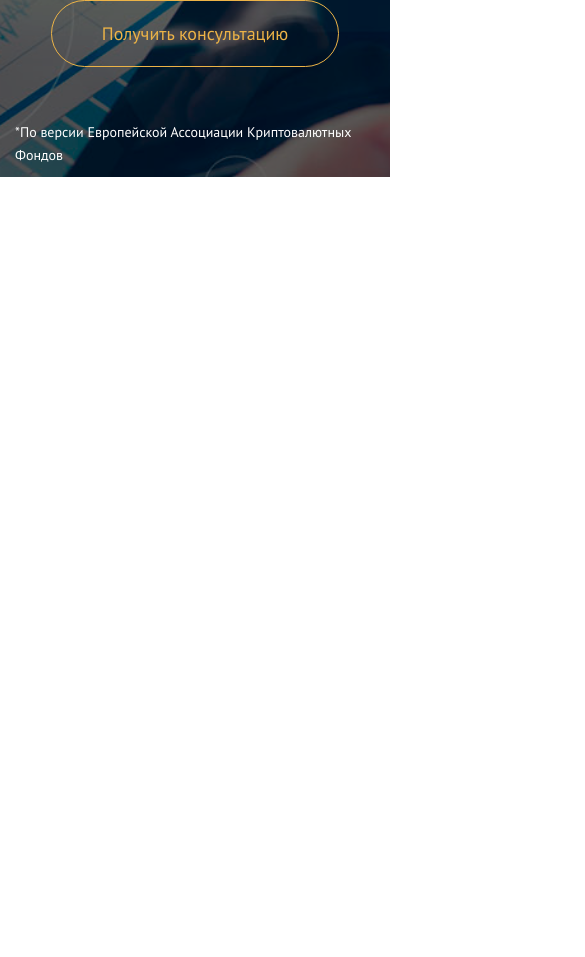
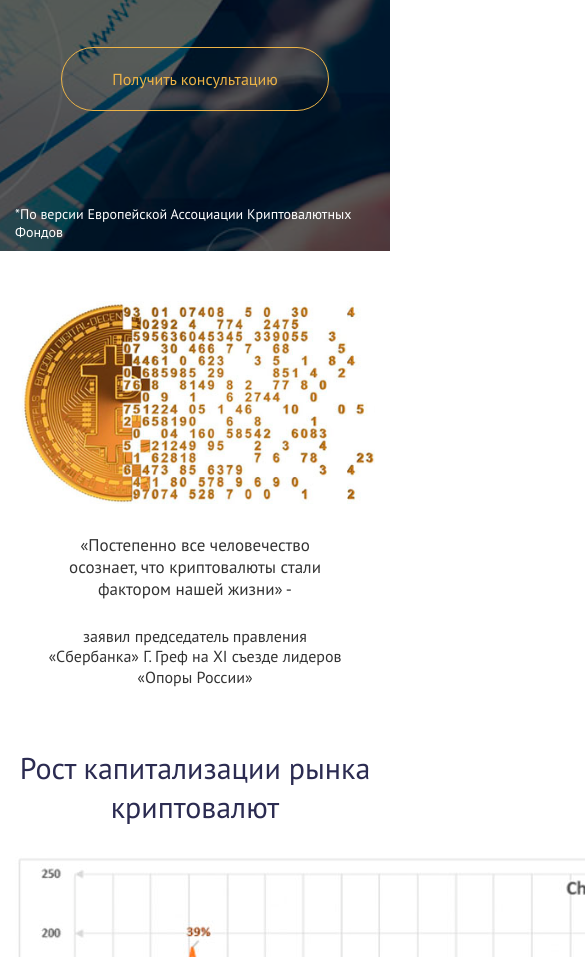
Before and after one commit to AlexKobiliansky/bitPride, a website: page app/index.html in a window 390 px wide. Shown: the part 667-1624 px from the top of the page, 585 px wide, since content can reach past the window. Before the commit the page ends 844 px from the top, so only its background shows below. Drawn offline with Linux system fonts and the light colour scheme.

Commit message:
s-rise section complete

```diff
--- a/app/index.html
+++ b/app/index.html
@@ -118,7 +118,6 @@
 				</nav>
 
 			</div>
-
 		</div>
 
 		<section class="welcome-section">
@@ -139,10 +138,38 @@
 				</div>
 			</div>
 		</section>
-
 		<p class="notification">*По версии Европейской Ассоциации Криптовалютных Фондов</p>
 	</div>
 </header>
+
+<section class="s-rise">
+	<div class="container">
+		<div class="row">
+			<div class="col-sm-6 col-sm-push-6">
+				<div class="rise-img">
+					<img src="img/bitcoin-img.jpg" alt="alt">
+				</div>
+			</div>
+
+			<div class="col-sm-6 col-sm-pull-6">
+				<div class="rise-content">
+					<blockquote>«Постепенно все человечество осознает, что криптовалюты стали фактором нашей жизни» -</blockquote>
+					<p>заявил председатель правления «Сбербанка»
+						Г. Греф на XI съезде лидеров «Опоры России»</p>
+				</div>
+			</div>
+		</div>
+
+		<div class="section-title">
+			Рост капитализации рынка криптовалют
+		</div>
+
+		<div class="section-graph">
+			<img src="img/rise-graph.jpg" alt="alt">
+		</div>
+
+	</div>
+</section>
 
 
 
--- a/app/sass/base/_general.sass
+++ b/app/sass/base/_general.sass
@@ -98,9 +98,6 @@
         color: $accent-orange
         letter-spacing: 1.5px
 
-.low-opacity
-  opacity: .1
-
 .btn-orange
   border: 1px solid $accent-orange
   color: $accent-orange
@@ -111,6 +108,26 @@
   display: inline-block
   &:hover
     background-color: $accent-orange
+
+section
+  padding: 50px 0
+
+.section-title
+  text-align: center
+  font-size: 30px
+  color: $accent-purple
+  position: relative
+  &:after
+    content: ''
+    position: absolute
+    height: 5px
+    width: 150px
+    background-color: #bee3ef
+    left: calc(50% - 75px)
+    bottom: -25px
+
+.section-graph
+  text-align: center
 
 //toggle mnu
 
--- a/app/sass/base/_media.sass
+++ b/app/sass/base/_media.sass
@@ -4,6 +4,9 @@
 
 /* Large Devices, Wide Screens */
 @media only screen and (max-width : 1200px)
+
+  .rise-content
+    padding-top: 0
 
   .welcome-section
     .fz40
@@ -31,6 +34,9 @@
 /* Medium Devices, Desktops */
 @media only screen and (max-width : 992px)
 
+  .rise-img
+    padding-right: 0
+
   .welcome-section
     text-align: center
     line-height: 1.2
@@ -48,6 +54,12 @@
 
 /* Small Devices, Tablets */
 @media only screen and (max-width : 768px)
+
+  .s-rise
+    text-align: center
+  .rise-img
+    margin-bottom: 30px
+
   .welcome-section
     line-height: 1.3
     .fz40
@@ -70,6 +82,15 @@
 
 /* Extra Small Devices, Phones */
 @media only screen and (max-width : 480px)
+
+  .rise-content
+    blockquote
+      font-size: 17px
+
+
+  body
+    line-height: 1.3
+    font-size: 16px
 
   .welcome-section
     margin-top: 170px
--- /dev/null
+++ b/app/sass/layout/_s-rise.sass
@@ -0,0 +1,17 @@
+.s-rise
+  .section-title
+    margin-top: 60px
+    margin-bottom: 30px
+    &:after
+      display: none
+
+.rise-content
+  padding: 10% 8% 0
+  blockquote
+    font-size: 20px
+    margin-bottom: 25px
+
+.rise-img
+  padding-right: 32%
+  img
+    max-width: 100%
--- a/app/sass/main.sass
+++ b/app/sass/main.sass
@@ -6,7 +6,7 @@
 
 
 @import layout/header
-//all sections of main page must be there
+@import layout/s-rise
 @import layout/footer
 
 
```
Also changed, not shown: app/css/main.min.css, app/img/bitcoin-img.jpg (added), app/img/rise-graph.jpg (added).
